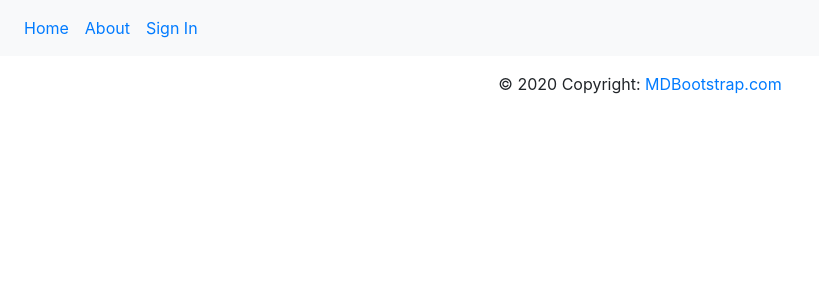
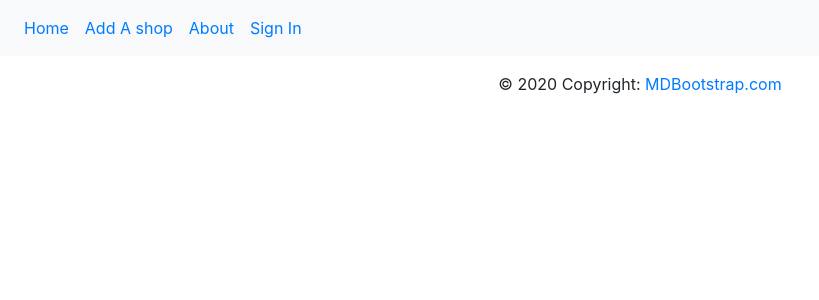
Before and after one commit to 424al/coffeeshops, a Django app: template coffee/storefront/templates/index.html in a window 1280 px wide. Shown: the top 300 px of the page, without its empty margins (0-819 px from the left). Run offline with Django 3.2, Linux system fonts and the light colour scheme; the template is opened without the code that fills it, so the values that code supplies are empty; some libraries are stand-ins or nearby versions.

```diff
--- a/coffee/storefront/templates/base.html
+++ b/coffee/storefront/templates/base.html
@@ -18,13 +18,16 @@
   <!-- Links -->
   <ul class="navbar-nav">
     <li class="nav-item">
-      <a class="nav-link" href="#">Home</a>
+      <a class="nav-link" href="/">Home</a>
+    </li>
+    <li class="nav-item">
+      <a class="nav-link" href="/add">Add A shop</a>
     </li>
     <li class="nav-item">
       <a class="nav-link" href="#">About</a>
     </li>
     <li class="nav-item">
-      <a class="nav-link" href="#">Sign In</a>
+      <a class="nav-link" href="/accounts/login">Sign In</a>
     </li>
   </ul>
 
```
Also changed, not shown: coffee/storefront/templates/shop_registration.html (+1 -11 lines).
